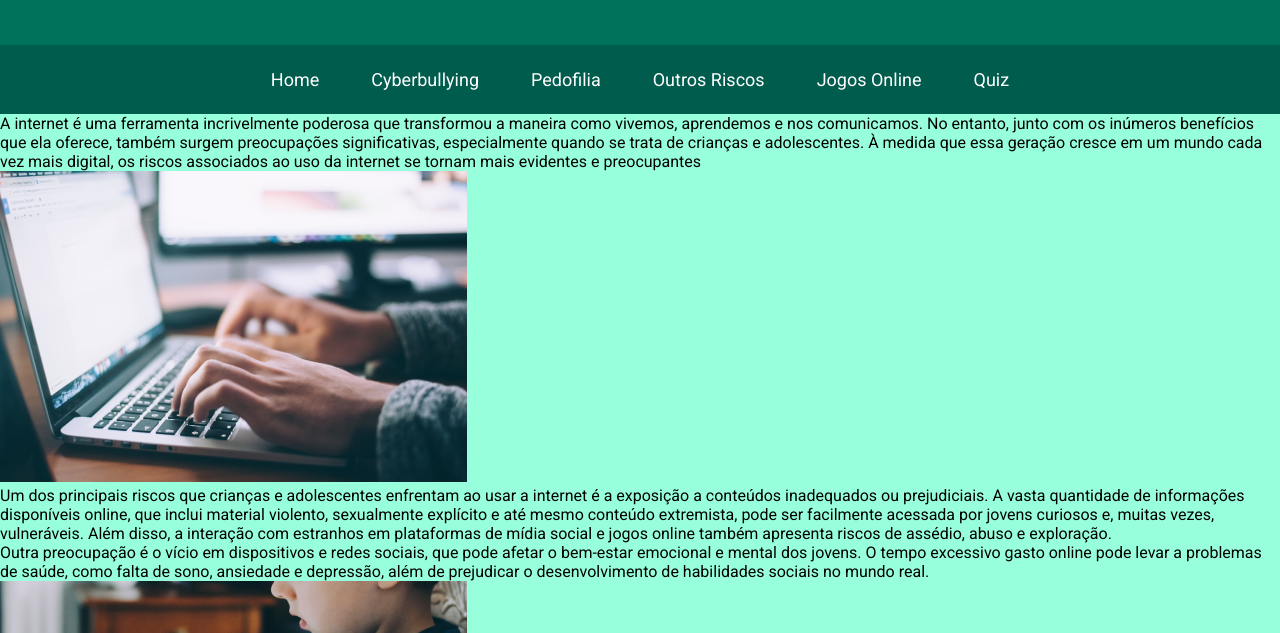
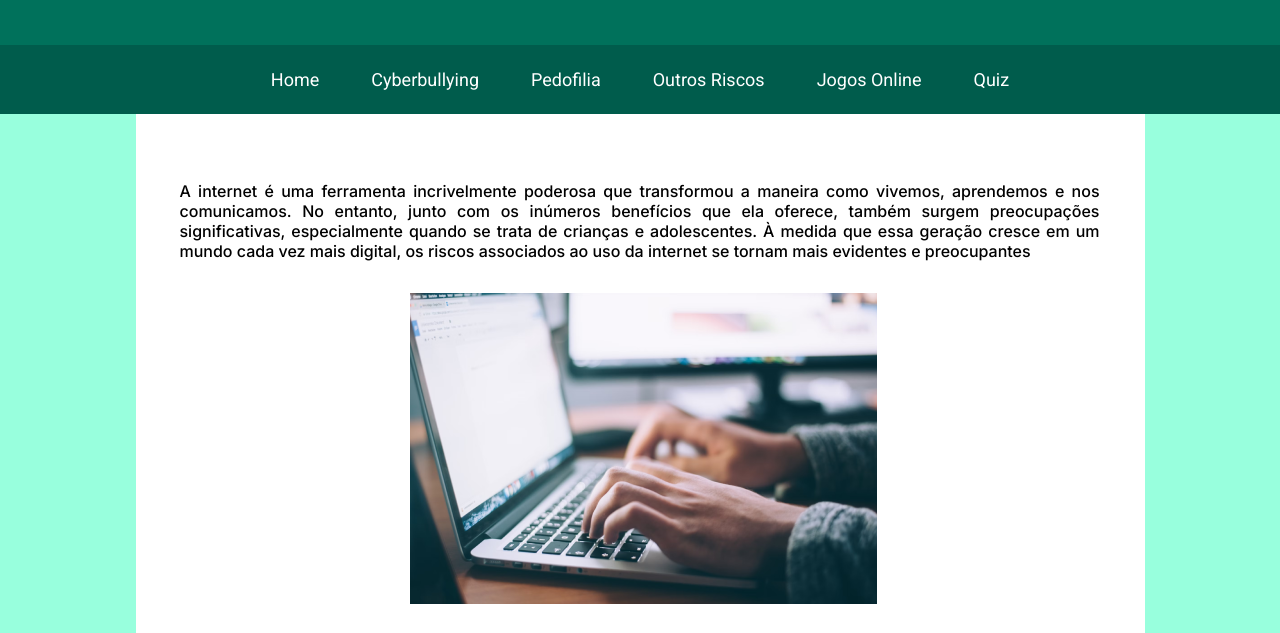
Before and after one commit to RayanneRamos/edudcacao-digital, a plain HTML site: page index.html in a window 1280 px wide. Shown: the part 167-800 px from the top of the page. Drawn offline with Linux system fonts and the light colour scheme.

Commit message:
importando o styles do main

```diff
--- a/styles/global.css
+++ b/styles/global.css
@@ -1,4 +1,5 @@
 @import url('./header.css');
+@import url('./main.css');
 
 * {
   margin: 0;
```
